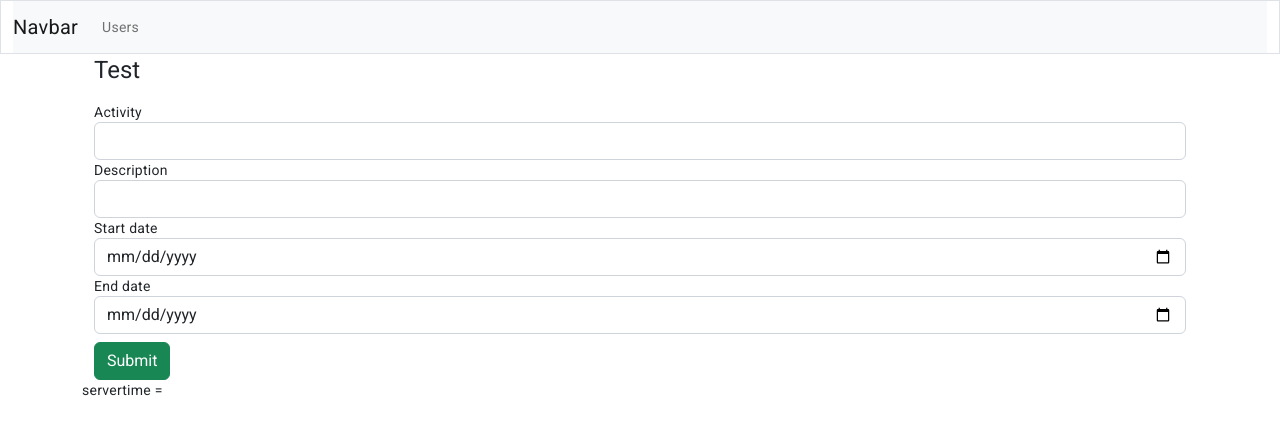
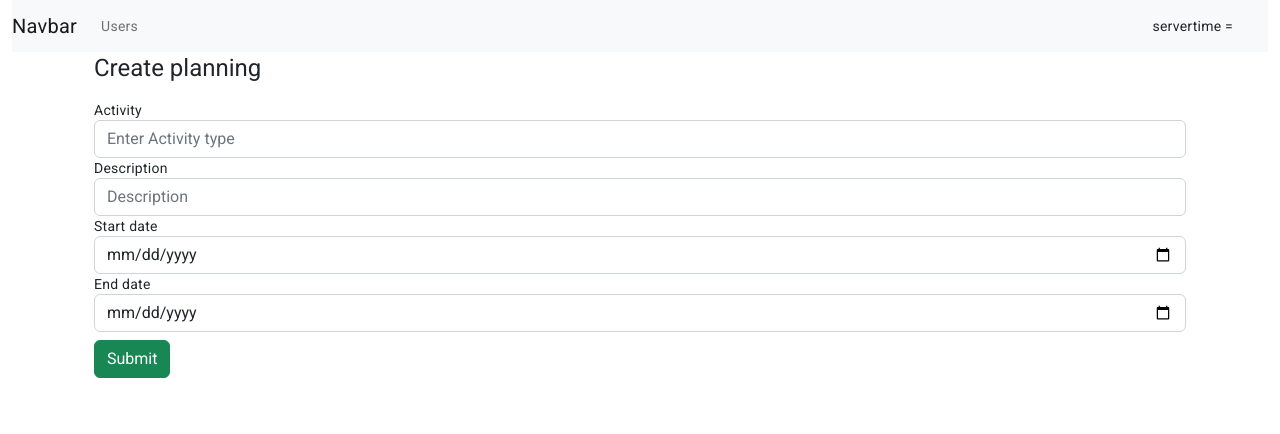
Before and after one commit to WilliamvBijsterveldt/frontend-planning, an Angular app: page /create-planning in a window 1280 px wide. Shown: the top 434 px of the page. Built offline with nearby package versions, Linux system fonts and the light colour scheme; no server answers.

Commit message:
Changed the navbar

```diff
--- a/src/app/Components/App-component/app.component.html
+++ b/src/app/Components/App-component/app.component.html
@@ -1,21 +1,25 @@
-<div class="container-fluid justify-content-center border">
-  <div class="col">
+<div class="container-fluid">
     <nav class="navbar navbar-expand-lg navbar-light bg-light">
-      <a class="navbar-brand" href="#">Navbar</a>
-      <div class="collapse navbar-collapse" id="navbarNav">
-        <ul class="navbar-nav">
+      <a class="navbar-brand" href="http://localhost:4200/plannings">Navbar</a>
+      <button class="navbar-toggler" type="button" data-toggle="collapse" data-target="#navbarSupportedContent" aria-controls="navbarSupportedContent" aria-expanded="false" aria-label="Toggle navigation">
+        <span class="navbar-toggler-icon"></span>
+      </button>
+      <div class="collapse navbar-collapse" id="navbarSupportedContent">
+        <ul class="navbar-nav mr-auto">
           <li class="nav-item active">
-            <a class="nav-link" href="#">Users</a>
+            <a class="nav-link" href="http://localhost:4200/users">Users</a>
           </li>
         </ul>
       </div>
+
+      <div class="row" style="margin-right: 35px">
+        servertime = {{ currentTime | date:'HH:mm:ss'}}
+      </div>
     </nav>
-  </div>
 </div>
 
 <div class="container">
-  <router-outlet></router-outlet>
-  <div>
-    servertime = {{ currentTime | date:'HH:mm:ss'}}
+  <div class="row">
+    <router-outlet></router-outlet>
   </div>
 </div>
--- a/src/app/Components/create-planning/create-planning.component.html
+++ b/src/app/Components/create-planning/create-planning.component.html
@@ -1,33 +1,47 @@
 <div class="container">
-  <h1> Test </h1>
-  <form (ngSubmit)="onSubmit()">
+  <h1> Create planning </h1>
+  <form class="needs-validation" (ngSubmit)="onSubmit()">
     <div class="col">
+
       <div class="form-group">
         <label>Activity</label>
         <input type="text" class="form-control" id="activityType"
-               [(ngModel)]="createPlanning.planning.activityType" name="activityType">
+               [(ngModel)]="createPlanning.planning.activityType" name="activityType" placeholder="Enter Activity type" required>
+
+        <div class="valid-feedback">Valid Activity type</div>
+        <div class="invalid-feedback">Please fill out this field</div>
       </div>
 
       <div class="form-group">
         <label>Description</label>
         <input type="text" class="form-control" id="description"
-               [(ngModel)]="createPlanning.planning.description" name="description">
+               [(ngModel)]="createPlanning.planning.description" name="description" placeholder="Description" required>
+
+        <div class="valid-feedback">Valid description</div>
+        <div class="invalid-feedback">Please fill out this field</div>
       </div>
 
       <div class="form-group">
         <label>Start date</label>
         <input type="date" class="form-control" id="startDate"
-               [(ngModel)]="createPlanning.planning.startDate" name="startDate">
+               [(ngModel)]="createPlanning.planning.startDate" name="startDate" required>
+
+        <div class="valid-feedback">Valid date</div>
+        <div class="invalid-feedback">Please pick a date</div>
       </div>
 
       <div class="form-group">
         <label>End date</label>
         <input type="date" class="form-control" id="endDate"
-               [(ngModel)]="createPlanning.planning.endDate" name="endDate">
+               [(ngModel)]="createPlanning.planning.endDate" name="endDate" required>
+
+        <div class="valid-feedback">Valid date</div>
+        <div class="invalid-feedback">Please pick a date</div>
       </div>
     </div>
+
     <div class="pt-2">
-      <button class="btn btn-success" type="submit">Submit</button>
+      <button (click)="validate()" class="btn btn-success" type="submit">Submit</button>
     </div>
   </form>
 </div>
--- a/src/app/Components/create-planning/create-planning.component.ts
+++ b/src/app/Components/create-planning/create-planning.component.ts
@@ -54,4 +54,15 @@ export class CreatePlanningComponent implements OnInit {
     }
   }
 
+  validate(){
+    const form = document.getElementsByClassName('needs-validation')[0] as HTMLFormElement;
+    if (form.checkValidity() === false) {
+      // @ts-ignore
+      event.preventDefault();
+      // @ts-ignore
+      event.stopPropagation();
+    }
+    form.classList.add('was-validated');
+  }
+
 }
--- a/src/app/Components/planning-list/planning-list.component.html
+++ b/src/app/Components/planning-list/planning-list.component.html
@@ -1,5 +1,8 @@
+<div class="container">
   <h2> Plannings </h2>
-<table class="table table-striped">
+  <div class="row">
+    <div class="col justify-content-center">
+      <table class="table table-bordered">
         <thead>
         <tr>
           <th> Activity Type</th>
@@ -14,11 +17,22 @@
           <td> {{ planning.description }} </td>
           <td> {{ planning.startDate | date: 'fullDate'}} </td>
           <td> {{ planning.endDate | date: 'fullDate'}} </td>
-    <td>
+          <td class="text-center">
             <button (click)="showWeather()" class="btn btn-info">Weather</button>
             <button (click)="updatePlanning(planning.id)" class="btn btn-info" style="margin-left: 10px">Update</button>
-      <button (click)="deletePlanning(planning.id)" class="btn btn-danger" style="margin-left: 10px">Delete</button>
+            <button (click)="deletePlanning(planning.id)" class="btn btn-danger" style="margin-left: 10px">Delete
+            </button>
           </td>
         </tr>
         </tbody>
       </table>
+
+      <div class="row justify-content-end">
+        <div class="col-4 text-end">
+          <button (click)="goToCreatePage()" class="btn btn-primary">New planning</button>
+        </div>
+      </div>
+
+    </div>
+  </div>
+</div>
--- a/src/app/Components/planning-list/planning-list.component.ts
+++ b/src/app/Components/planning-list/planning-list.component.ts
@@ -2,7 +2,7 @@ import {Component, OnInit} from '@angular/core';
 import {Planning} from "../../Models/planning";
 import {PlanningService} from "../../Services/planning.service";
 import {Router} from "@angular/router";
-import {MatDialog, MatDialogModule} from "@angular/material/dialog";
+import {MatDialog, MatDialogModule, MAT_DIALOG_DATA} from "@angular/material/dialog";
 import {DialogComponent} from "../dialog/dialog.component";
 
 @Component({
@@ -23,7 +23,7 @@ export class PlanningListComponent implements OnInit {
     this.getPlannings();
   }
 
-  private getPlannings() {
+  getPlannings() {
     this.planningService.getPlanning().subscribe(data => {
       this.plannings = data;
     });
@@ -34,8 +34,7 @@ export class PlanningListComponent implements OnInit {
   }
 
   deletePlanning(id: number) {
-    this.planningService.deletePlanning(id).subscribe(data => {
-        console.log(data)
+    this.planningService.deletePlanning(id).subscribe(() => {
         this.getPlannings();
       },
       error => console.log(error));
@@ -48,4 +47,8 @@ export class PlanningListComponent implements OnInit {
       }
     })
   }
+
+  goToCreatePage() {
+    this.router.navigate(['create-planning']);
+  }
 }
--- /dev/null
+++ b/src/app/Models/weather.ts
@@ -0,0 +1,6 @@
+export class Weather {
+  cloudiness: number;
+  currentWeather: String;
+  temperature: number;
+  windSpeed: number;
+}
--- a/src/app/Services/websocket.service.ts
+++ b/src/app/Services/websocket.service.ts
@@ -22,8 +22,4 @@ export class WebsocketService {
       });
     });
   }
-
-  testTetstestt() {
-
-  }
 }
```
Also changed, not shown: package.json (line endings or trailing spaces). Lines whose indentation alone changed are shown as unchanged.
